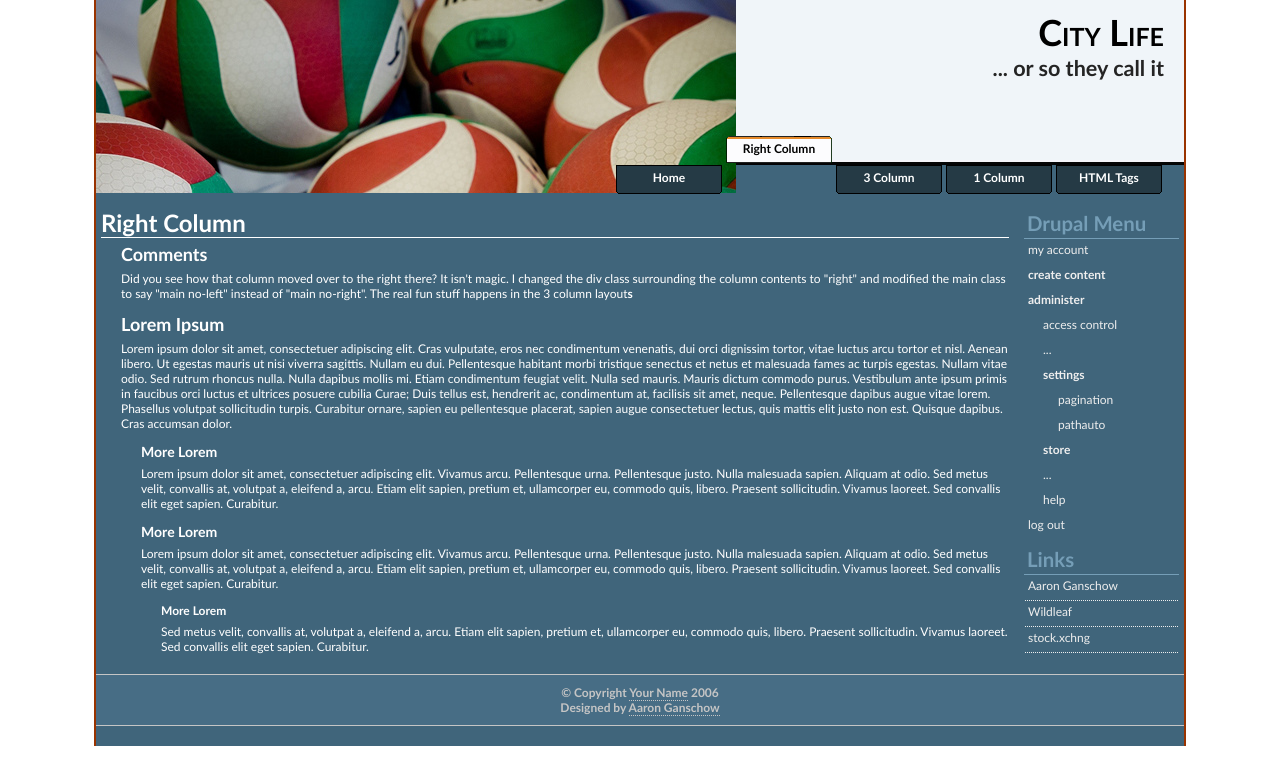
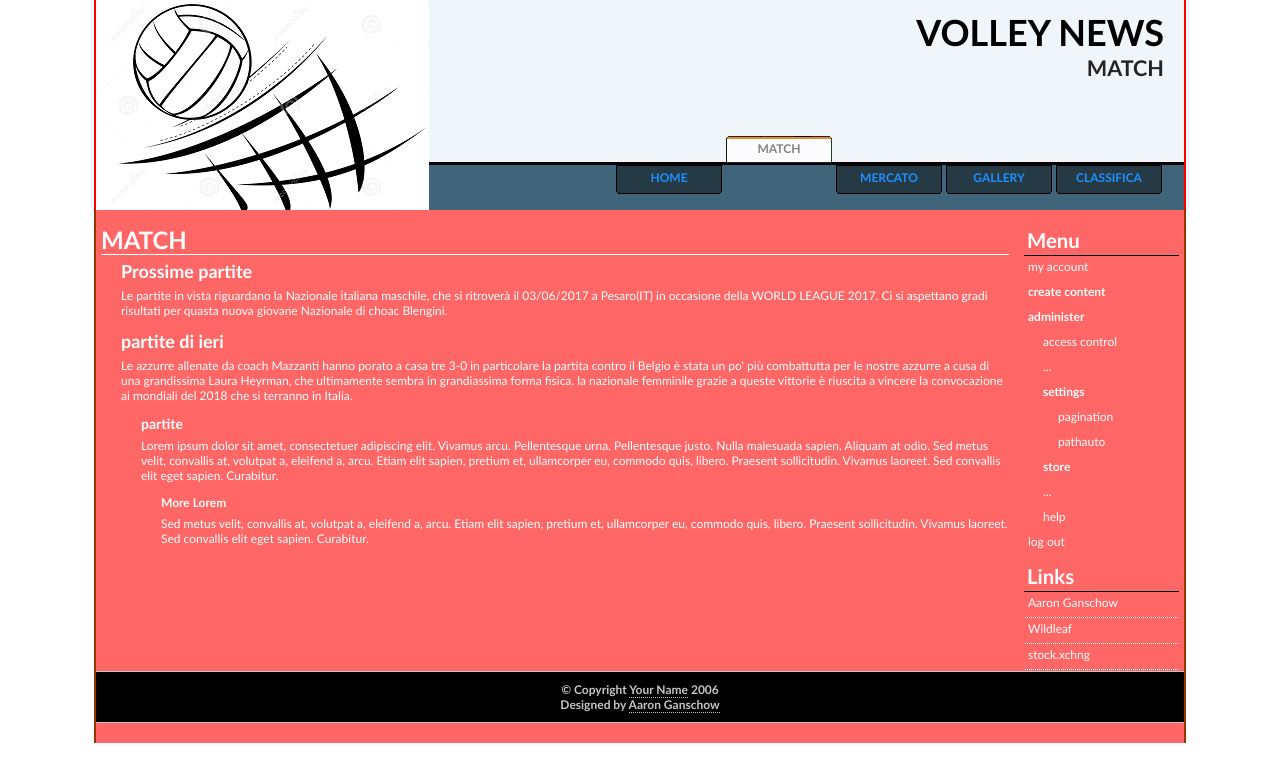
Before and after one commit to beatricebovolenta/beatricecompiticasa, a plain HTML site: page Or_so_they_call_it/Or_so_they_call_it/rightcol.html in a window 1280 px wide. Drawn offline with Linux system fonts and the light colour scheme.

Commit message:
Add files via upload

```diff
--- a/Or_so_they_call_it/Or_so_they_call_it/css/style.css
+++ b/Or_so_they_call_it/Or_so_they_call_it/css/style.css
@@ -13,7 +13,7 @@ body
 	margin: 0 auto;
 	border-width: 0 2px;
 	border-style: solid;
-	border-color: #930;
+	border-color: #FF0000;
 	padding: 0;
 	background: #40657B url(../images/header_repeat2.jpg) top right repeat-x;
 }
@@ -22,14 +22,14 @@ body
 {
 	margin: 0;
 	padding: 0;
-	height: 193px;
-	background: url(../images/palloni-pallavolo.jpg) top left no-repeat;
+	height: 210px;
+	background: url(../images/volley-rete.jpg) top left no-repeat;
 }
 
 #header h1
 {
 	font-size: 3em;
-	color: #000;
+	color: #000000;
 	text-align: right;
 	margin: 0;
 	padding: 10px 20px 0 0;
@@ -70,7 +70,7 @@ body
 #menu li a
 {
 	background-image: url(../images/tabs2.gif);
-	color: #FFF;
+	color: #1e90ff;
 	text-decoration: none;
 	font-weight: 700;
 	display: block;
@@ -84,7 +84,7 @@ body
 
 #menu li.active a,#menu li.active a:hover
 {
-	color: #000;
+	color: #808080;
 	margin: 3px 0 26px 0;
 	padding: 6px 0 0 0;
 	height: 22px;
@@ -99,7 +99,7 @@ body
 #body
 {
 	width: 85%;
-	background-color: #40657B;
+	background-color: #FF6666;
 	border-width: 0 2px;
 	border-style: solid;
 	border-color: #930;
@@ -109,7 +109,7 @@ body
 
 .left, .right
 {
-	color:#759EB7;
+	color:#FFFFFF;
 	width: 155px;
 	float: left;
 	margin: 0 0 0 5px;
@@ -124,7 +124,7 @@ body
 
 .main
 {
-	color: #FFF;
+	color: #FFFFFF;
 	width: auto;
 	margin: 0 175px;
 }
@@ -154,7 +154,7 @@ body
 #footer
 {
 	clear: both;
-	background: #476D85;
+	background: #000000;
 	border-width: 1px 0;
 	border-color: #C5C5C5;
 	border-style: solid;
@@ -200,7 +200,7 @@ ul.links li a, .menu ul li a
 
 ul.links li a:hover, .menu ul li a:hover
 {
-	color: #C5C5C5;
+	color: #000000;
 	background-color: #476D85;
 }
 
@@ -248,14 +248,14 @@ p
 	padding: 3px;
 	border-width: 0 0 1px 0;
 	border-style: solid;
-	border-color: #759EB7;
+	border-color: #000000 ;
 }
 
 a
 {
 	text-decoration: none;
 	border-bottom: 1px dotted;
-	color: #EEE;
+	color: #FFFFFF;
 }
 
 form
@@ -266,7 +266,7 @@ form
 
 form input, form textarea, form select
 {
-	color: #FFF;
+	color: #000000;
 	background-color: #476D85;
 	border: 1px solid;
 	margin: 5px;
@@ -297,7 +297,7 @@ blockquote[cite]:after {
 	content: "Quote from: " attr(cite);
 	display: block;
 	border-top: 1px solid #999;
-	color: #999;
+	color: #000000;
 	margin: 1em 0 0;
 	padding: .5em 0 0;
 	font-size: .8em;
--- a/Or_so_they_call_it/Or_so_they_call_it/rightcol.html
+++ b/Or_so_they_call_it/Or_so_they_call_it/rightcol.html
@@ -2,27 +2,27 @@
 <html xmlns="http://www.w3.org/1999/xhtml">
 <head>
 <meta http-equiv="Content-Type" content="text/html; charset=UTF-8" />
-<title>Or so they call it</title>
+<title>VOLLEY NEWS</title>
 <link href="css/style.css" type="text/css" rel="stylesheet" media="all" />
 </head>
 
 <body>
 <div id="header_wrapper">
 <div id="header">
-	<h1>City Life</h1>
-	<h2>... or so they call it</h2>
+	<h1>VOLLEY NEWS</h1>
+	<h2>MATCH</h2>
 	<ul id="menu">
-		<li><a href="index.html">Home</a></li>
-		<li class="active"><a href="#">Right Column</a></li>
-		<li><a href="3col.html">3 Column</a></li>
-		<li><a href="1col.html">1 Column</a></li>
-		<li><a href="tags.html">HTML Tags</a></li>
+		<li><a href="index.html">HOME</a></li>
+		<li class="active"><a href="#">MATCH</a></li>
+		<li><a href="3col.html">MERCATO</a></li>
+		<li><a href="1col.html">GALLERY</a></li>
+		<li><a href="tags.html">CLASSIFICA</a></li>
 	</ul>
 </div>
 </div>
 <div id="body">
 	<div class="right">
-	<h3>Drupal Menu</h3>
+	<h3> Menu</h3>
 <div class="menu">
 <ul>
 <li class="leaf"><a href="#">my account</a></li>
@@ -56,25 +56,24 @@
 	</div>
 	</div>
 	<div class="main no-left">
-		<h1>Right Column</h1>
+		<h1>MATCH</h1>
 		<div class="indent">
-			<h2> Comments </h2>
+			<h2> Prossime partite</h2>
 			<p>
-				Did you see how that column moved over to the right there?  It isn't magic.  I changed the div class surrounding the column contents to &quot;right&quot; and modified the main class to say &quot;main no-left&quot; instead of &quot;main no-right&quot;.  The real fun stuff happens in the 3 column layout<strong>s</strong>
+				Le partite in vista riguardano la Nazionale italiana maschile, che si ritroverà il 03/06/2017 a Pesaro(IT) in occasione della WORLD LEAGUE 2017.
+				Ci si aspettano gradi risultati per quasta nuova giovane Nazionale di choac Blengini.
 			</p>
-			<h2> Lorem Ipsum </h2>
+			<h2> partite di ieri</h2>
 			<p>
-			Lorem ipsum dolor sit amet, consectetuer adipiscing elit. Cras vulputate, eros nec condimentum venenatis, dui orci dignissim tortor, vitae luctus arcu tortor et nisl. Aenean libero. Ut egestas mauris ut nisi viverra sagittis. Nullam eu dui. Pellentesque habitant morbi tristique senectus et netus et malesuada fames ac turpis egestas. Nullam vitae odio. Sed rutrum rhoncus nulla. Nulla dapibus mollis mi. Etiam condimentum feugiat velit. Nulla sed mauris. Mauris dictum commodo purus. Vestibulum ante ipsum primis in faucibus orci luctus et ultrices posuere cubilia Curae; Duis tellus est, hendrerit ac, condimentum at, facilisis sit amet, neque. Pellentesque dapibus augue vitae lorem. Phasellus volutpat sollicitudin turpis. Curabitur ornare, sapien eu pellentesque placerat, sapien augue consectetuer lectus, quis mattis elit justo non est. Quisque dapibus. Cras accumsan dolor.
+		Le azzurre allenate da coach Mazzanti hanno porato a casa tre 3-0 in particolare la partita contro il Belgio è stata un po' più combattutta per le nostre azzurre a cusa di una grandissima Laura Heyrman, che ultimamente sembra in grandiassima forma fisica.
+		la nazionale femminile grazie a queste vittorie è riuscita a vincere la convocazione ai mondiali del 2018 che si terranno in Italia.
 			</p>
 			<div class="indent">
-				<h3> More Lorem </h3>
+				<h3> partite </h3>
 				<p>
 Lorem ipsum dolor sit amet, consectetuer adipiscing elit. Vivamus arcu. Pellentesque urna. Pellentesque justo. Nulla malesuada sapien. Aliquam at odio. Sed metus velit, convallis at, volutpat a, eleifend a, arcu. Etiam elit sapien, pretium et, ullamcorper eu, commodo quis, libero. Praesent sollicitudin. Vivamus laoreet. Sed convallis elit eget sapien. Curabitur.
 				</p>
-				<h3> More Lorem </h3>
-				<p>
-Lorem ipsum dolor sit amet, consectetuer adipiscing elit. Vivamus arcu. Pellentesque urna. Pellentesque justo. Nulla malesuada sapien. Aliquam at odio. Sed metus velit, convallis at, volutpat a, eleifend a, arcu. Etiam elit sapien, pretium et, ullamcorper eu, commodo quis, libero. Praesent sollicitudin. Vivamus laoreet. Sed convallis elit eget sapien. Curabitur.
-				</p>
+
   			<div class="indent">
   				<h4> More Lorem </h4>
   				<p>
```
Also changed, not shown: Or_so_they_call_it/Or_so_they_call_it/1col.html (+9 -9 lines), Or_so_they_call_it/Or_so_they_call_it/3col-left.html (+11 -11 lines), Or_so_they_call_it/Or_so_they_call_it/3col-right.html (+7 -7 lines), Or_so_they_call_it/Or_so_they_call_it/3col.html (+13 -12 lines), Or_so_they_call_it/Or_so_they_call_it/index.html (+8 -8 lines), Or_so_they_call_it/Or_so_they_call_it/tags.html (+9 -9 lines), Or_so_they_call_it/Or_so_they_call_it/images/volley-rete.jpg (added).
